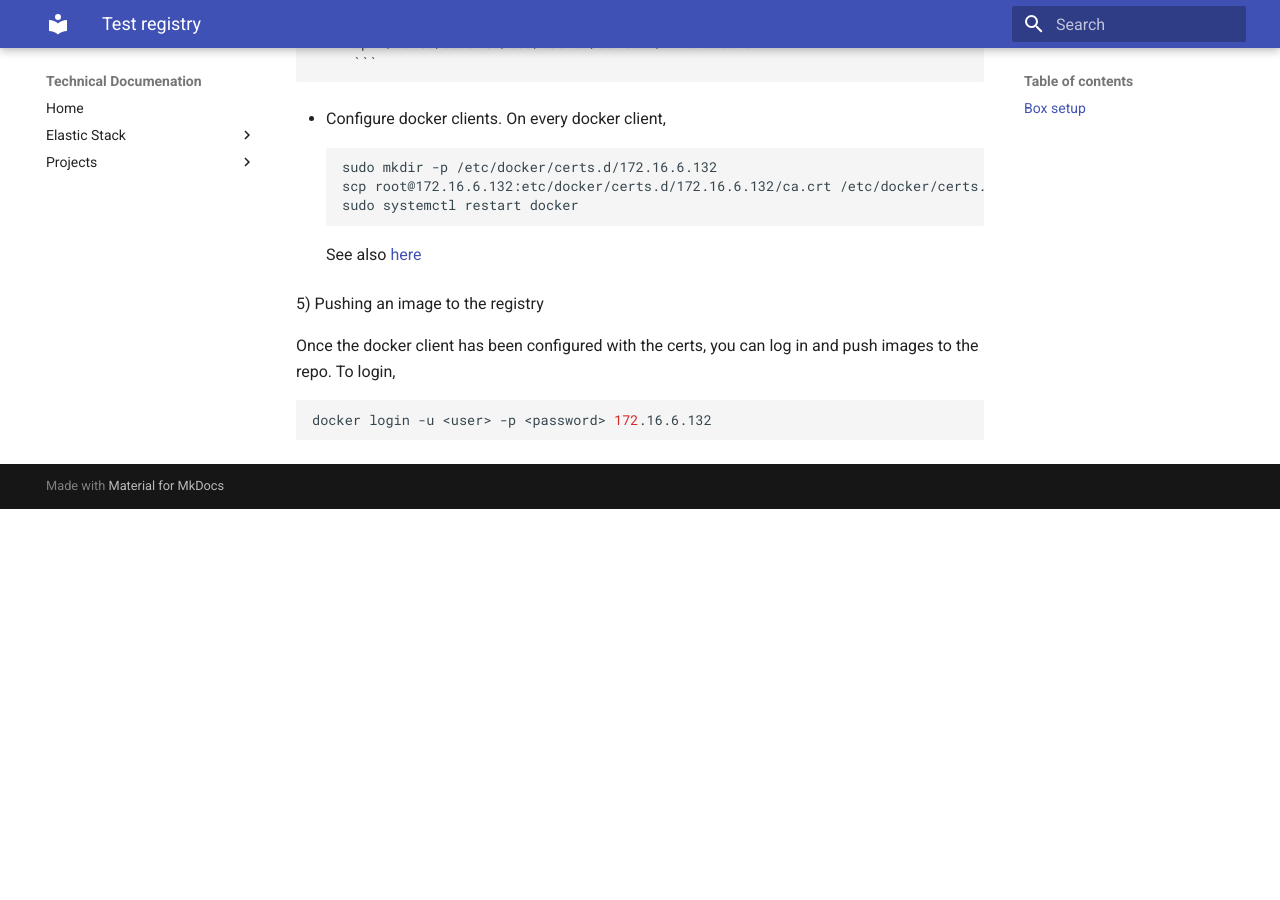
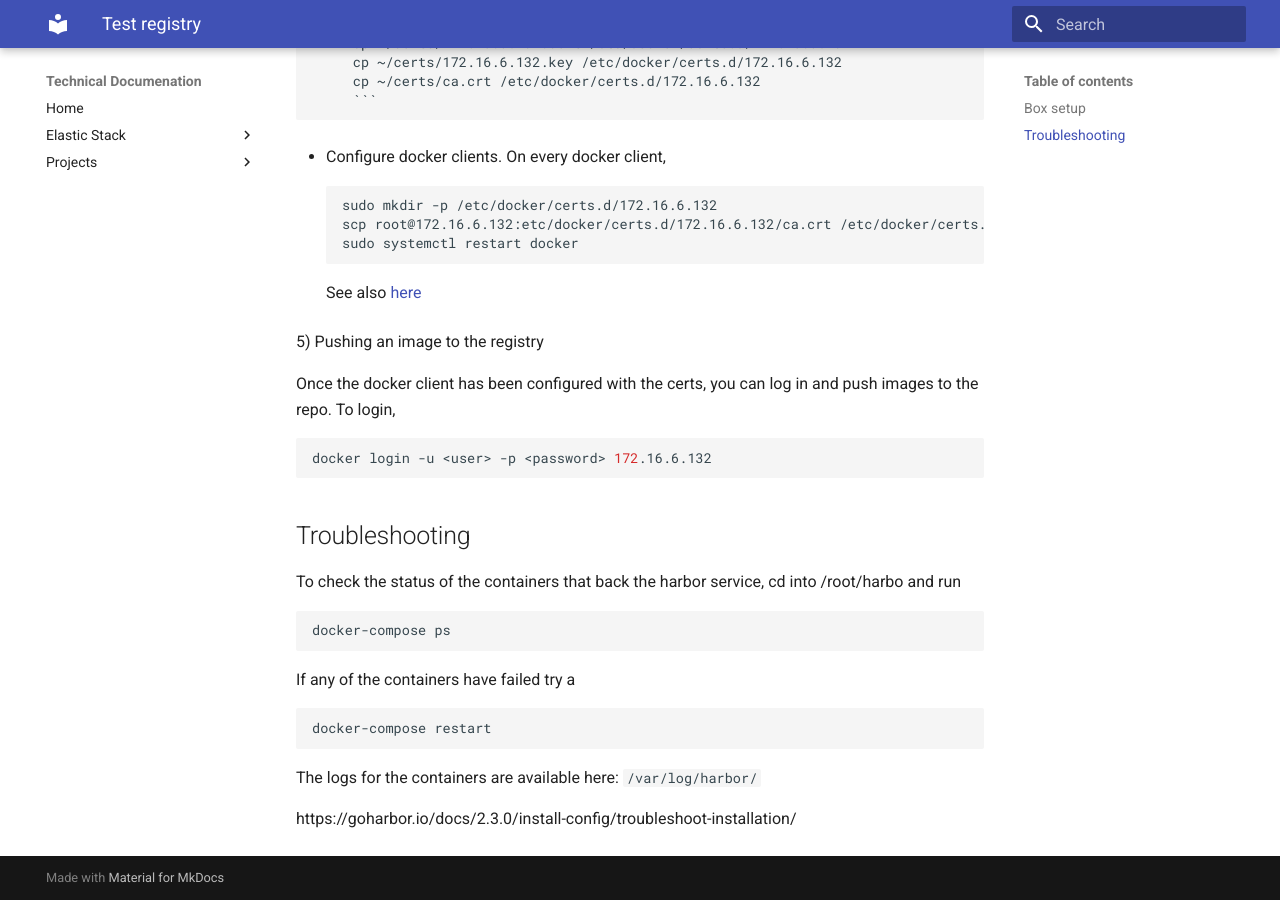
Before and after one commit to DanAyres/tech_docs, an MkDocs documentation site: the page built from docs/DevOps/Docker/telesoft-registry.md, in a window 1280 px wide and 900 px high, scrolled down 1936 px. Built offline with MkDocs 1.6.1 and Material for MkDocs 9.7.7, drawn with Linux system fonts in a browser that asks for light colours; before the commit the page ends 2445 px from its top, so only the background shows below that.

Commit message:
iptables and registry updates

````diff
--- a/docs/DevOps/Docker/telesoft-registry.md
+++ b/docs/DevOps/Docker/telesoft-registry.md
@@ -43,7 +43,9 @@ ILOM: 172.16.6.47
     - Generating HTTPS certificates
 
         Useful [post](https://nodeployfriday.com/posts/self-signed-cert/)
+
         Harbor docs: https://goharbor.io/docs/2.3.0/install-config/configure-https/
+
         Another useful resource on installing harbor: https://computingforgeeks.com/how-to-install-harbor-docker-image-registry-on-centos-debian-ubuntu/
 
          Create a request configuration file as follows:
@@ -112,3 +114,18 @@ ILOM: 172.16.6.47
    ```shell
    docker login -u <user> -p <password> 172.16.6.132
    ```
+
+
+## Troubleshooting
+
+To check the status of the containers that back the harbor service, cd into /root/harbo and run
+```shell
+docker-compose ps
+```
+If any of the containers have failed try a
+```shell
+docker-compose restart
+```
+The logs for the containers are available here: `/var/log/harbor/`
+
+https://goharbor.io/docs/2.3.0/install-config/troubleshoot-installation/
````
Also changed, not shown: docs/Linux/iptables.md (added, +43 -0 lines).
